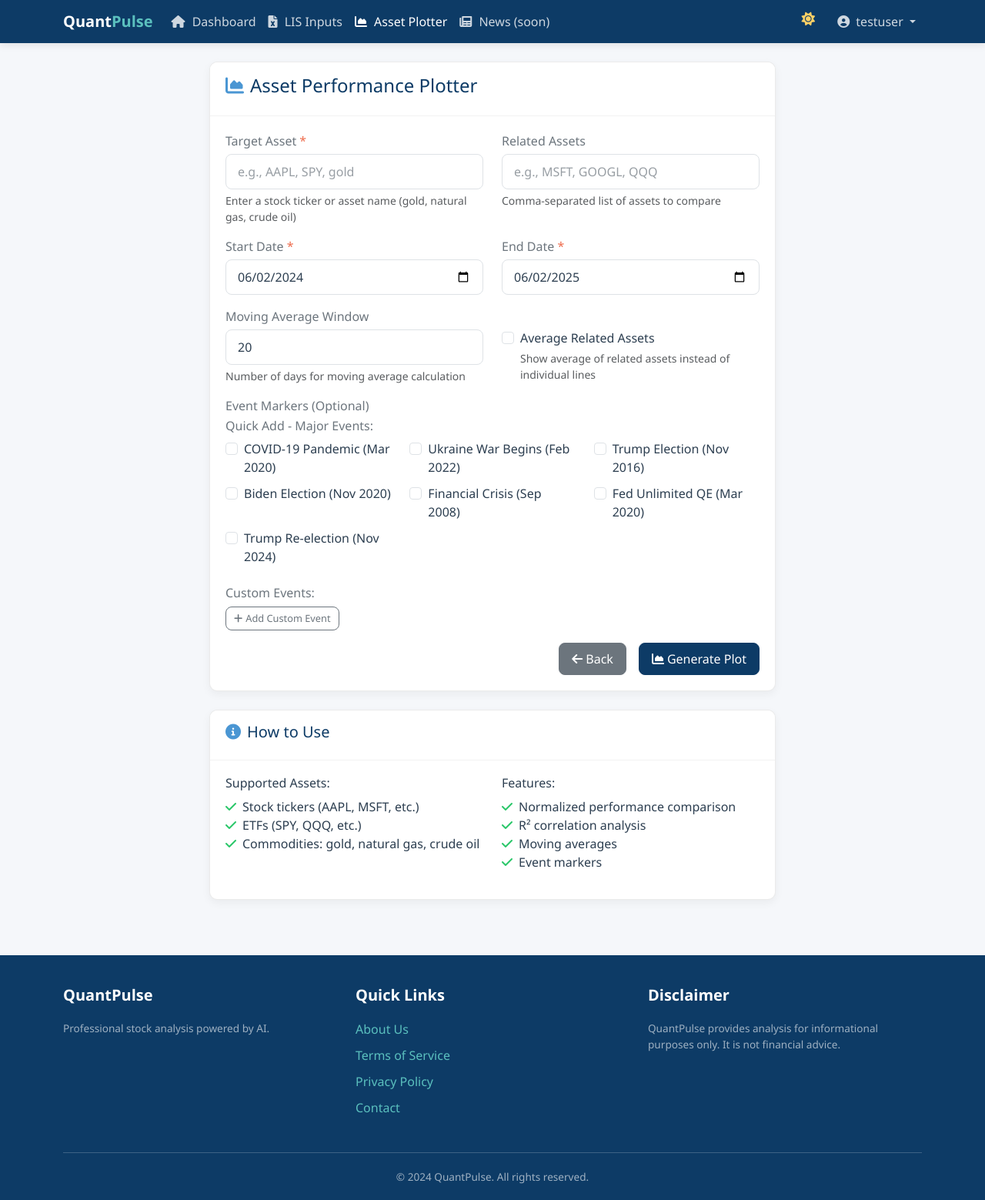
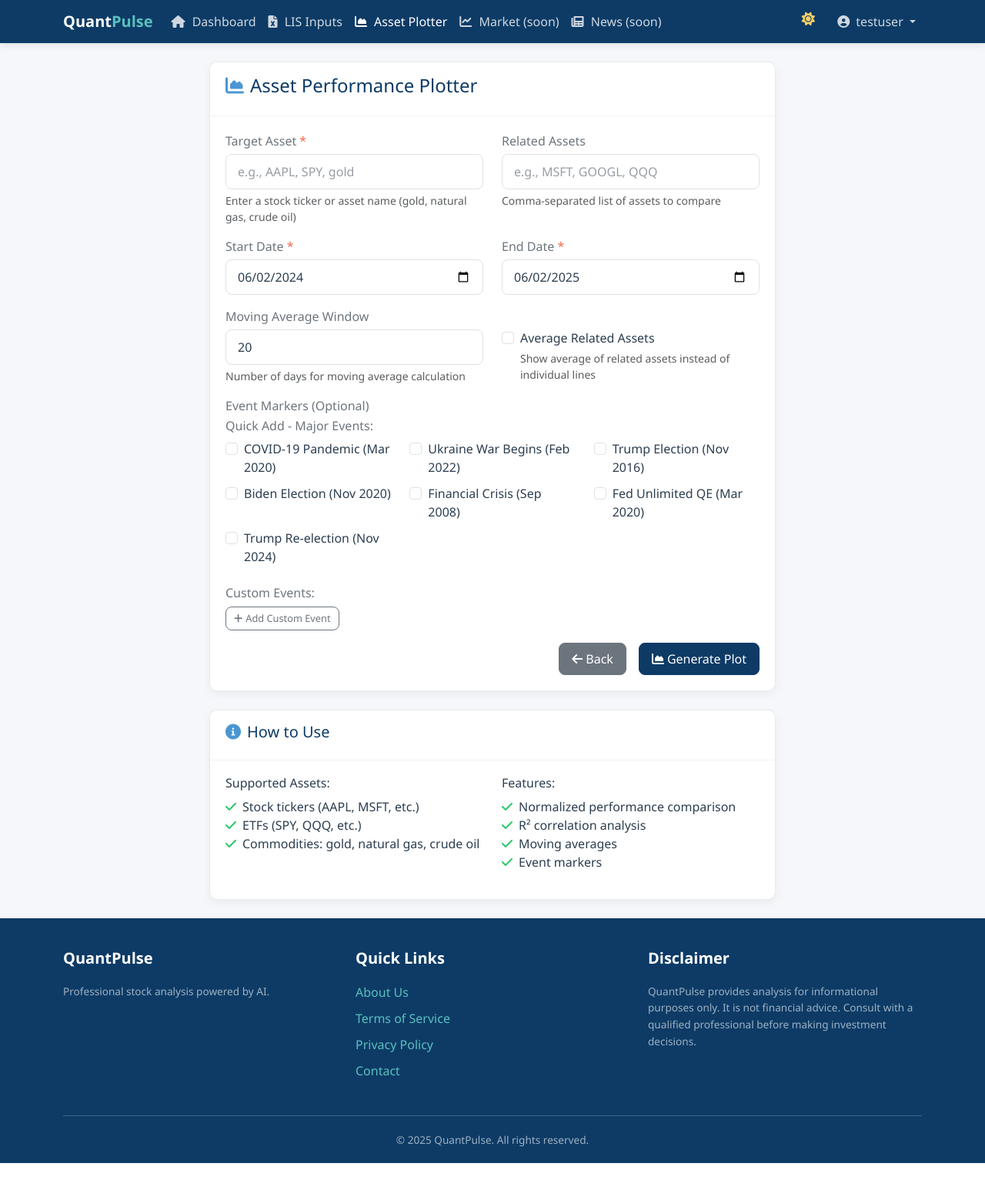
Before and after one commit to Jonhyy2k/idek, a Flask app: page /asset_plotter in a window 1280 px wide. Shown: the whole page at 77% size. After the commit the page ends 1511 px from the top, so only its background shows below. Run offline with Flask 3, Linux system fonts and the light colour scheme; a user stored in the database is signed in; some libraries are stand-ins or nearby versions.

Commit message:
Update asset_plotter_form.html

```diff
--- a/QuantDve/templates/asset_plotter_form.html
+++ b/QuantDve/templates/asset_plotter_form.html
@@ -27,6 +27,9 @@
                     </li>
                     <li class="nav-item">
                         <a class="nav-link active" href="{{ url_for('asset_plotter_page') }}"><i class="fas fa-chart-area"></i> Asset Plotter</a>
+                    </li>
+                    <li class="nav-item">
+                        <a class="nav-link disabled" href="#"><i class="fas fa-chart-line"></i> Market (soon)</a>
                     </li>
                     <li class="nav-item">
                         <a class="nav-link disabled" href="#"><i class="fas fa-newspaper"></i> News (soon)</a>
@@ -136,7 +139,6 @@
                             <div class="mb-3">
                                 <label class="form-label">Event Markers (Optional)</label>
 
-                                <!-- Predefined Events Section -->
                                 <div class="mb-3">
                                     <h6 class="text-muted">Quick Add - Major Events:</h6>
                                     <div class="row">
@@ -213,11 +215,9 @@
                                     </div>
                                 </div>
 
-                                <!-- Custom Events Section -->
                                 <h6 class="text-muted">Custom Events:</h6>
                                 <div id="events-container">
-                                    <!-- Events will be added here dynamically -->
-                                </div>
+                                    </div>
                                 <button type="button" class="btn btn-sm btn-outline-secondary" id="add-event">
                                     <i class="fas fa-plus me-1"></i>Add Custom Event
                                 </button>
@@ -265,7 +265,7 @@
         </div>
     </div>
 
-    <footer class="footer mt-5">
+    <footer class="footer">
         <div class="container">
             <div class="row">
                 <div class="col-md-4 mb-4 mb-md-0">
@@ -283,11 +283,11 @@
                 </div>
                 <div class="col-md-4">
                     <h5>Disclaimer</h5>
-                    <p class="small">QuantPulse provides analysis for informational purposes only. It is not financial advice.</p>
+                    <p class="small">QuantPulse provides analysis for informational purposes only. It is not financial advice. Consult with a qualified professional before making investment decisions.</p>
                 </div>
             </div>
             <div class="text-center footer-bottom">
-                <p class="small mb-0">&copy; 2024 QuantPulse. All rights reserved.</p>
+                <p class="small mb-0">&copy; {{ now.year }} QuantPulse. All rights reserved.</p>
             </div>
         </div>
     </footer>
```
